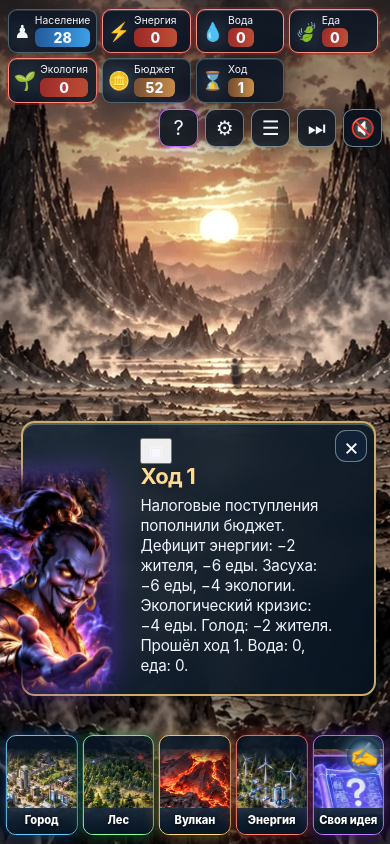
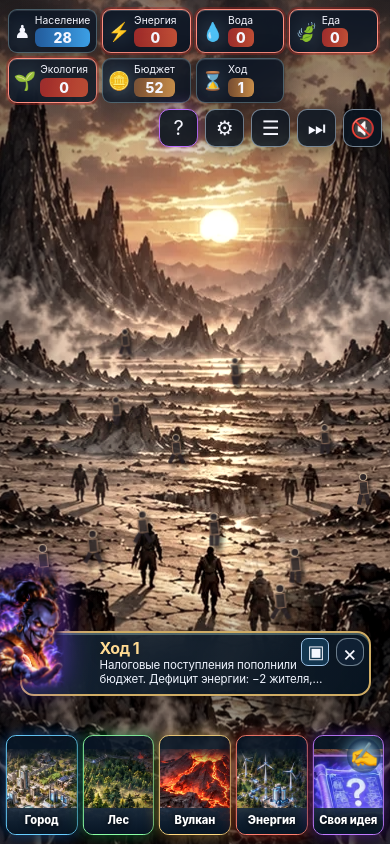
Before and after one commit to mpaykin1/scratch-chain-reaction, a website with bundled scripts: page cinematic/index.html in a window 390 px wide. Both pictures are taken after a click on the button "Следующий ход". Built offline with nearby package versions, Linux system fonts and the light colour scheme.

Commit message:
style(cinematic): compact Genie presentation keeps new city unoccluded on phone/desktop

```diff
--- a/cinematic/style.css
+++ b/cinematic/style.css
@@ -112,3 +112,33 @@
   line-height:1;padding:.14em;border-radius:50%;background:#142e40c9;
   box-shadow:0 0 15px #8ce7ef90;pointer-events:none}
 @media(orientation:portrait){.living-world-state{font-size:clamp(22px,6vw,33px)}}
+
+/* Compact consequences by default AFTER a player action. The Genie remains
+   readable and expandable, while the newly placed world object stays visible. */
+#dialog.compact{width:min(42vw,520px);min-height:0;max-height:125px;
+  left:max(6%,32px);bottom:clamp(128px,16vh,198px);
+  padding:10px 65px 10px 85px;border-radius:14px}
+#dialog.compact .genie{height:126px;left:-36px;bottom:-8px}
+#dialog.compact .dialog-title{font-size:18px;line-height:1.05;margin:0 0 3px}
+#dialog.compact .dialog-text{font-size:13px;line-height:1.2;display:-webkit-box;
+  -webkit-line-clamp:2;-webkit-box-orient:vertical;overflow:hidden}
+#dialog.compact .choice-trigger{font-size:11px;margin-top:4px;padding:3px 7px}
+#dialog.compact .dialog-close{width:28px;height:28px;right:5px;top:5px;font-size:22px}
+.dialog-expand{position:absolute;right:40px;top:5px;width:28px;height:28px;
+  border:1px solid #a0c5e8;border-radius:7px;background:#153953e8;font-size:18px;line-height:1}
+@media(orientation:portrait){
+  #dialog.compact{left:5%;width:90%;bottom:clamp(118px,17.5vh,180px);
+    min-height:0;max-height:108px;padding:7px 44px 8px 78px}
+  #dialog.compact .genie{height:120px;left:-29px;bottom:-5px}
+  #dialog.compact .dialog-title{font-size:16px;margin-bottom:2px}
+  #dialog.compact .dialog-text{font-size:11.5px;line-height:1.18}
+  #dialog.compact .choice-trigger{font-size:10px;margin-top:3px;padding:2px 5px}
+}
+@media(max-height:500px) and (orientation:landscape){
+  #dialog.compact{left:4%;width:min(44vw,350px);bottom:87px;max-height:75px;
+    padding:5px 36px 5px 58px}
+  #dialog.compact .genie{height:88px;left:-22px;bottom:-5px}
+  #dialog.compact .dialog-title{font-size:13px}
+  #dialog.compact .dialog-text{font-size:10px;-webkit-line-clamp:1}
+  #dialog.compact .choice-trigger{font-size:9px;padding:2px 4px;margin-top:2px}
+}
```
